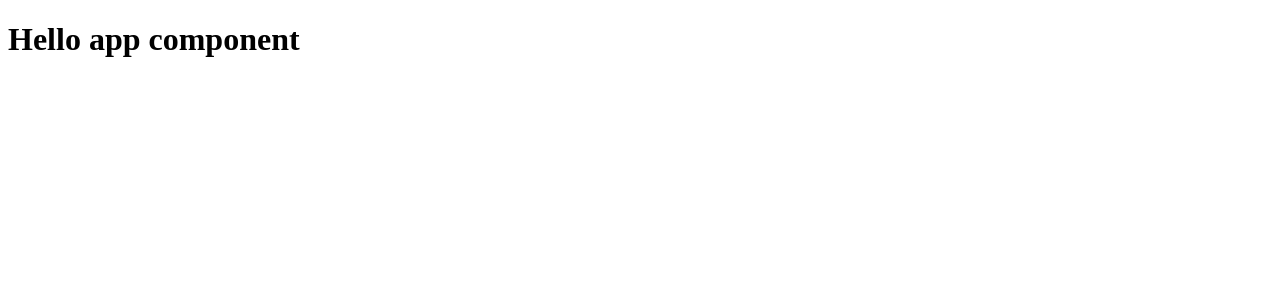
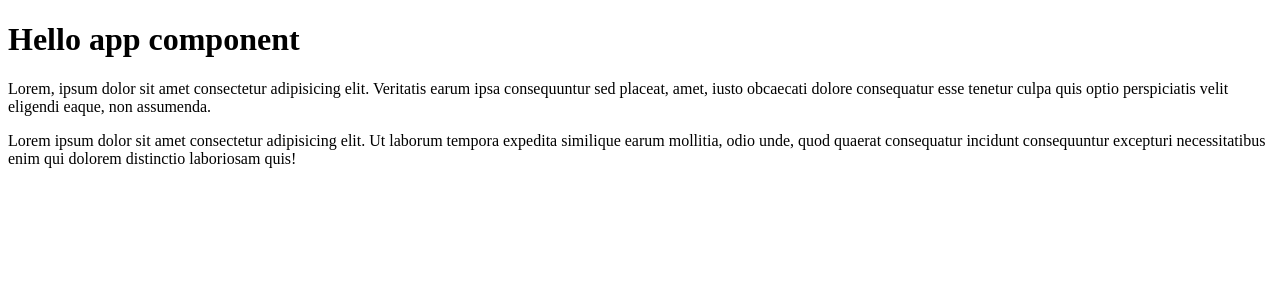
Before and after one commit to Vitalik-13/react-29-11, a React (Create React App) app: page / in a window 1280 px wide. Shown: the top 300 px of the page. Built offline with nearby package versions, Linux system fonts and the light colour scheme.

Commit message:
add React.Fragment

```diff
--- a/src/index.tsx
+++ b/src/index.tsx
@@ -1,17 +1,33 @@
 import React from 'react'
 import ReactDOM from 'react-dom/client'
-
-// const title = React.createElement(
-//     'h1',
-//     {
-//         id: 'red',
-//         className: 'red',
-//     },
-//     'Hello react'
-// )
-
-function App() {
+const Title = () => {
     return <h1>Hello app component</h1>
+}
+const Content = () => {
+    return (
+        <React.Fragment>
+            <p>
+                Lorem, ipsum dolor sit amet consectetur adipisicing elit.
+                Veritatis earum ipsa consequuntur sed placeat, amet, iusto
+                obcaecati dolore consequatur esse tenetur culpa quis optio
+                perspiciatis velit eligendi eaque, non assumenda.
+            </p>
+            <p>
+                Lorem ipsum dolor sit amet consectetur adipisicing elit. Ut
+                laborum tempora expedita similique earum mollitia, odio unde,
+                quod quaerat consequatur incidunt consequuntur excepturi
+                necessitatibus enim qui dolorem distinctio laboriosam quis!
+            </p>
+        </React.Fragment>
+    )
+}
+const App = () => {
+    return (
+        <>
+            <Title />
+            <Content />
+        </>
+    )
 }
 
 const root = ReactDOM.createRoot(document.getElementById('root') as HTMLElement)
```
